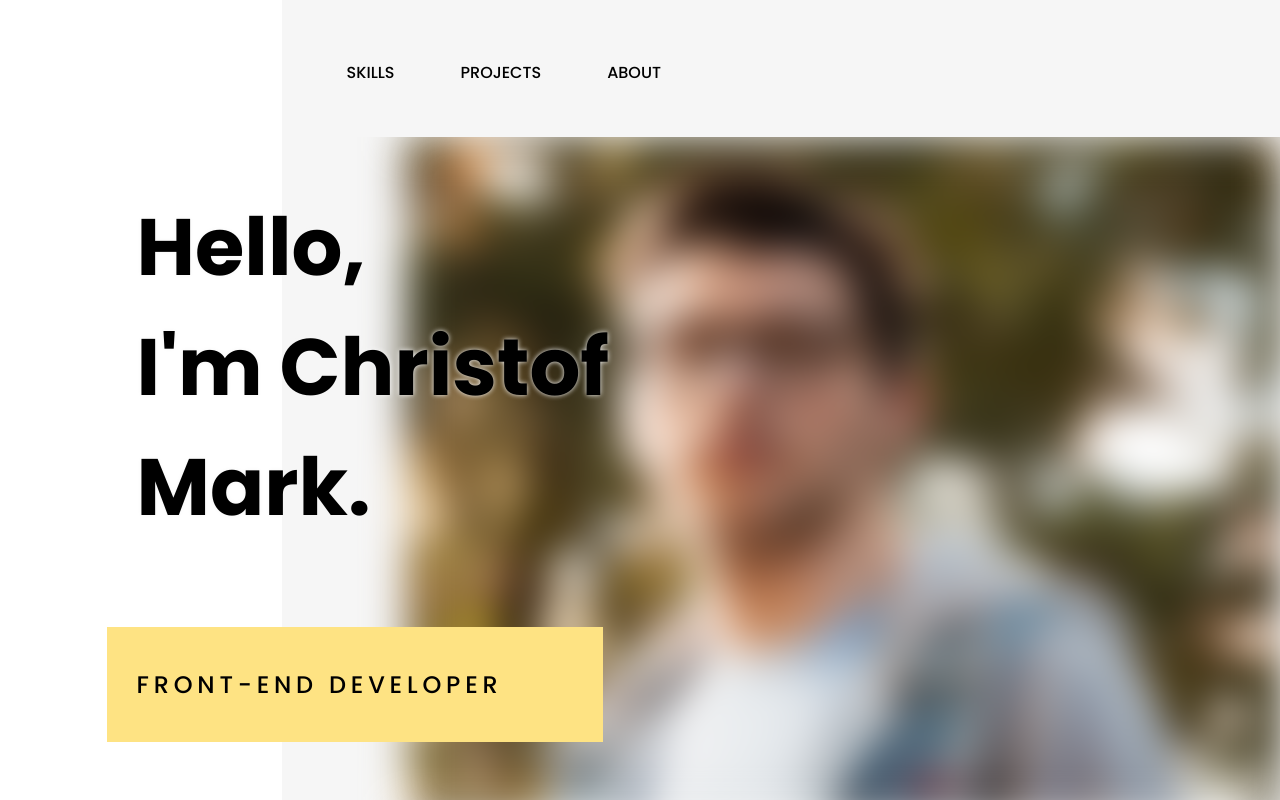
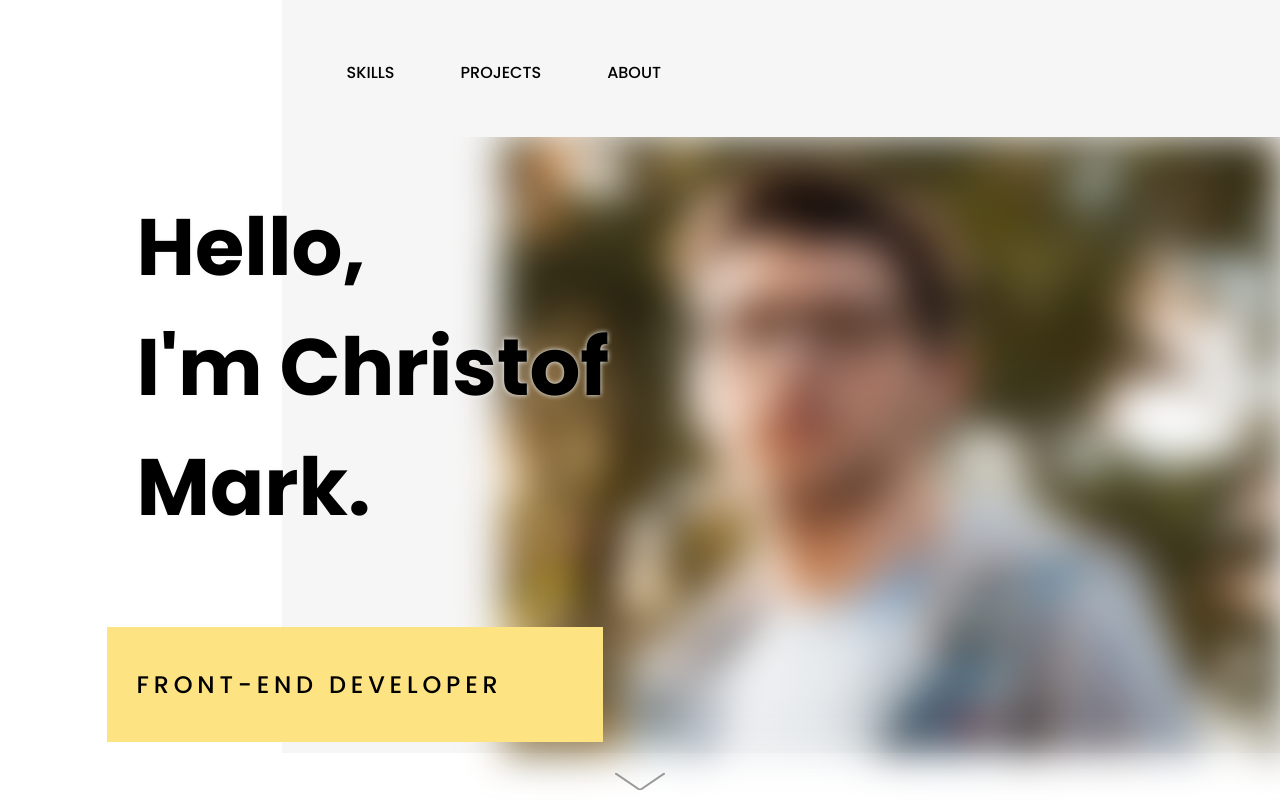
Before and after one commit to colorfultrees/portfolio, an Angular app: page / in a window 1280 px wide. Shown: the top 800 px of the page. Built offline with nearby package versions, Linux system fonts and the light colour scheme.

Commit message:
scroll-down button added

```diff
--- a/src/app/app.component.html
+++ b/src/app/app.component.html
@@ -1,7 +1,7 @@
 <div id="header"><app-header></app-header></div>
-<app-section-home id="section-home"></app-section-home>
+<div id="section-home"><app-section-home></app-section-home></div>
 <!-- <div id="page-wrapper"> -->
-    <div class="section-divider section-wrap"><app-section-skills></app-section-skills></div>
+    <div class="section-divider-thin section-wrap"><app-section-skills></app-section-skills></div>
     <div class="section-divider section-wrap"><app-section-projects></app-section-projects></div>
     <div class="section-divider section-wrap"><app-section-about></app-section-about></div>
 <!-- </div> -->
--- a/src/app/app.component.scss
+++ b/src/app/app.component.scss
@@ -8,10 +8,10 @@
     z-index: 999;
 }
 
-#section-home {
-    display: block;
-    height: calc(100vh - $content-header_height);
-}
+// #section-home {
+//     display: block;
+//     height: calc(100vh - $content-header_height);
+// }
 
 // #page-wrapper {
 //     width: 100%;
@@ -26,3 +26,7 @@
 .section-divider {
     margin-top: $section_margin-top;
 }
+
+.section-divider-thin {
+    margin-top: 10px;
+}
--- a/src/app/components/section-home/section-home.component.html
+++ b/src/app/components/section-home/section-home.component.html
@@ -8,5 +8,17 @@
             <div id="job-title">FRONT-END DEVELOPER</div>
         </div>
     </section>
+    <!-- <svg class="arrows">
+        <path class="arrow1" d="M0 0 L25 17 L50 0"></path>
+        <path class="arrow2" d="M0 20 L25 37 L50 20"></path>
+    </svg> -->
+    <div class="arrows">
+        <svg class=" arrow arrow1">
+            <path d="M0 0 L25 17 L50 0"></path>
+        </svg>
+        <svg class="arrow arrow2">
+            <path d="M0 0 L25 17 L50 0"></path>
+        </svg>
+    </div>
 </div>
 <!-- TODO: Insert scroll down arrow, e.g. https://codepen.io/z-/pen/BoyXKr, https://codepen.io/postor/pen/vYpNYg -->
--- a/src/app/components/section-home/section-home.component.scss
+++ b/src/app/components/section-home/section-home.component.scss
@@ -1,8 +1,13 @@
 @import 'src/styles/variables.scss';
+
+#section-home {
+    height: calc(100vh - $content-header_height);
+}
 
 section {
     position: relative;
-    height: $section-home_height;
+    height: 77vh;
+    max-height: $section-home_height;
 }
 
 #img-box {
@@ -17,9 +22,11 @@ section {
     img {
         // margin-right: 20%;
         // margin-left: 100px;
+        width: 78%;
         height: 100%;
         filter: blur(20px);
         -webkit-filter: blur(20px);
+        object-fit: cover;
     }
 }
 
@@ -47,3 +54,71 @@ section {
         text-align: center;
     }
 }
+
+// .arrows {
+//     position: absolute;
+//     bottom: 10px;
+//     left: 0;
+//     right: 0;
+//     margin: 0 auto;
+//     width: 50px;
+//     height: 37px;
+// }
+
+.arrows {
+    position: absolute;
+    bottom: 10px;
+    left: 0;
+    right: 0;
+    width: max-content;
+    margin: 0 auto;
+    display: flex;
+    flex-direction: column;
+}
+
+.arrow {
+    width: 50px;
+    height: 17px;
+    animation: arrow 2000ms infinite;
+    -moz-animation: arrow 2000ms infinite;;
+    -webkit-animation: arrow 2000ms infinite;
+
+    path {
+        stroke: $color-minor_dark;
+        fill: transparent;
+        stroke-width: 2px;
+    }
+}
+
+.arrow1 {
+    animation-delay: 0ms;
+    -moz-animation-delay: 0ms;
+    -webkit-animation-delay: 0ms;
+}
+
+.arrow2 {
+    animation-delay: 800ms;
+    -moz-animation-delay: 800ms;
+    -webkit-animation-delay: 800ms;
+}
+
+@keyframes arrow {
+    0% { opacity: 0; }
+    25% { opacity: 1; }
+    50% { opacity: 0; }
+    100% { opacity: 0; }
+}
+
+@-webkit-keyframes arrow {
+    0% { opacity: 0; }
+    25% { opacity: 1; }
+    50% { opacity: 0; }
+    100% { opacity: 0; }
+}
+
+@-moz-keyframes arrow {
+    0% { opacity: 0; }
+    25% { opacity: 1; }
+    50% { opacity: 0; }
+    100% { opacity: 0; }
+}
--- a/src/styles.scss
+++ b/src/styles.scss
@@ -10,8 +10,25 @@
     margin-block-end: 0;
 }
 
+::-webkit-scrollbar {
+    width: 6px;
+}
+
+::-webkit-scrollbar-track {
+    background-color: white;
+    border-radius: 100vw;
+    margin-block: 2px;
+}
+
+::-webkit-scrollbar-thumb {
+    background-color: $color-minor_dark;
+    border-radius: 100vw;
+}
+
 * {
     box-sizing: border-box;
+    scrollbar-width: thin !important;
+    scrollbar-color: $color-minor_dark white !important;
 }
 
 body {
```
Also changed, not shown: src/assets/img/cpm_logo_2.png (added), 1 other file (tests, documents, lock files or other folders).
